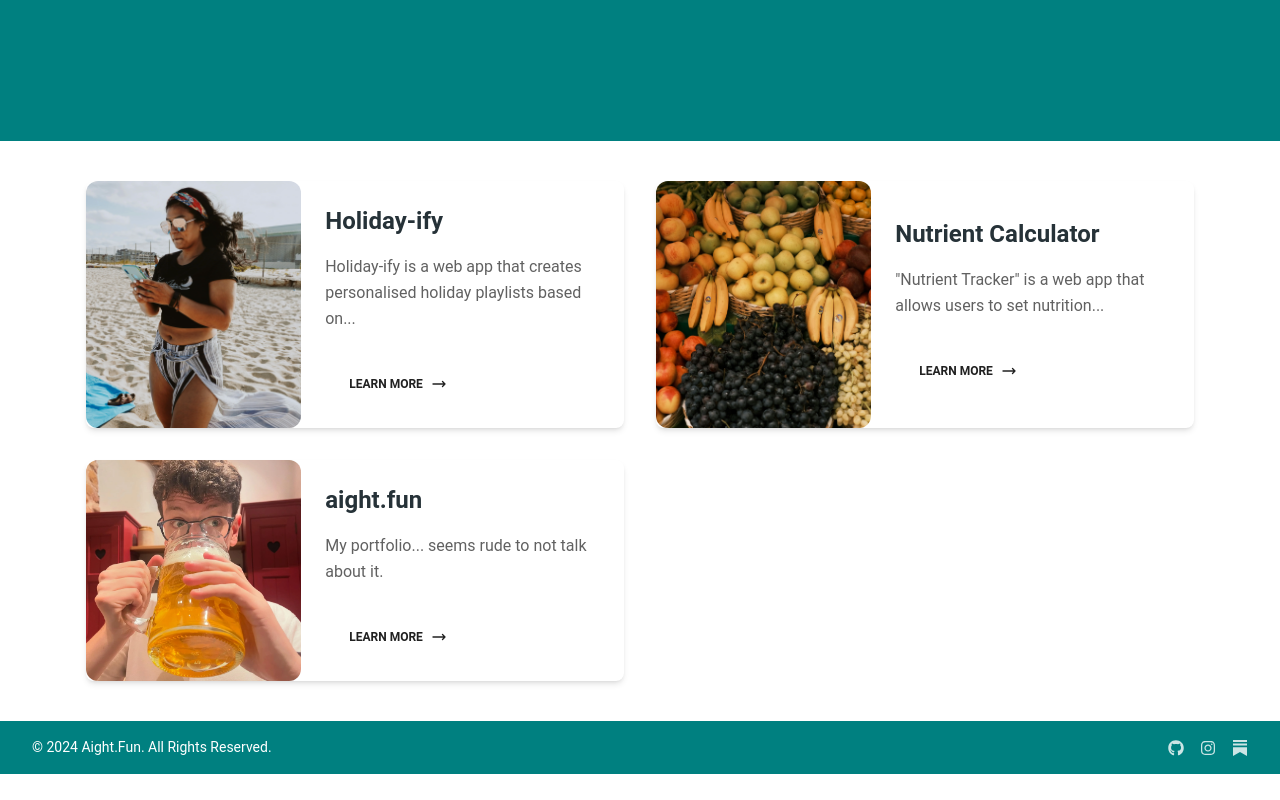
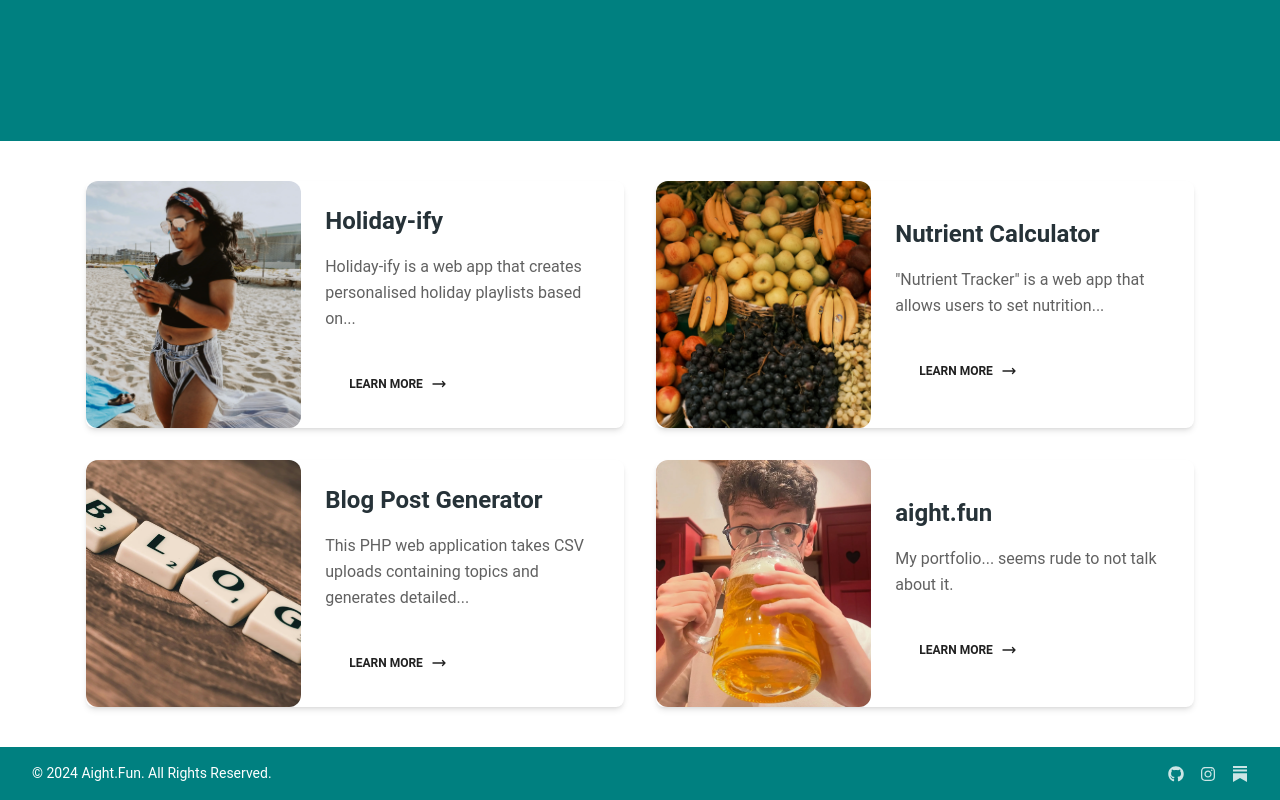
Before and after one commit to JoeShippo/aight.cool, a React (Create React App) app: page / in a window 1280 px wide. Shown: the part 659-1459 px from the top of the page. Before the commit the page ends 1433 px from the top, so only its background shows below. Built offline with nearby package versions, Linux system fonts and the light colour scheme.

Commit message:
Adding New Project

```diff
--- a/src/App.js
+++ b/src/App.js
@@ -6,12 +6,15 @@ import Footer from './components/Footer';
 import holidayifyImage from './assets/holidayify.webp'; // Adjust the path relative to the component
 import nutrientsImage from './assets/nutrients.webp'; // Adjust the path relative to the component
 import portfolioImage from './assets/portfolio.webp'; // Adjust the path relative to the component
+import blogImage from './assets/blog.webp'; // Adjust the path relative to the component
+
 
 
 const images = {
   holidayify: holidayifyImage,
   nutrients: nutrientsImage,
   portfolio: portfolioImage,
+  blog: blogImage,
 };
 
 function App() {
@@ -19,17 +22,25 @@ function App() {
     {
       title: 'Holiday-ify',
       description: 'Holiday-ify is a web app that creates personalised holiday playlists based on your Spotify data. Users select preferences like destination, occasion, and music taste. The app uses Spotify data temporarily to curate a custom playlist, offering witty responses throughout the process. Access is not stored, and users can revoke it anytime from their Spotify account settings. You can start mixing a playlist based on your travel vibes and preferences, making it a fun, interactive experience for music lovers.',
-      technologies: ['PHP', 'CSS', 'JavaScript', 'SQL', 'Rest-API','GIT'],
+      technologies: ['PHP', 'CSS', 'JavaScript', 'SQL', 'Rest-API','GIT', 'Tailwind & DaisyUI'],
       link: 'https://holidayify.aight.fun',
       imageUrl: images.holidayify,
     },
     {
       title: 'Nutrient Calculator',
       description: '"Nutrient Tracker" is a web app that allows users to set nutrition goals based on gender and custom calorie, protein, carb, and fat targets. Users can search for food items, add them to their list, and calculate the nutrients based on serving size. It\'s a tool to help track dietary intake and tailor nutritional needs easily',
-      technologies: ['PHP', 'JavaScript', 'SQL', 'GIT'],
+      technologies: ['PHP', 'JavaScript', 'SQL', 'CSS', 'Tailwind & DaisyUI', 'GIT'],
       link: 'http://nutrients.aight.fun',
       imageUrl: images.nutrients,
     },
+    {
+      title: 'Blog Post Generator',
+      description: 'This PHP web application takes CSV uploads containing topics and generates detailed blog posts using OpenAI\'s GPT-4. Each blog post is formatted and saved as a Word document. The app is designed to assist content creators by automating the generation of high-quality, structured content.',
+      technologies: ['PHP', 'HTML', 'API', 'CSS', 'PICO CSS', 'GIT'],
+      link: 'https://github.com/JoeShippo/BlogPostGenerator',
+      imageUrl: images.blog,
+    },
+
     {
       title: 'aight.fun',
       description: 'My portfolio... seems rude to not talk about it.',
```
Also changed, not shown: src/assets/blog.webp (added).
